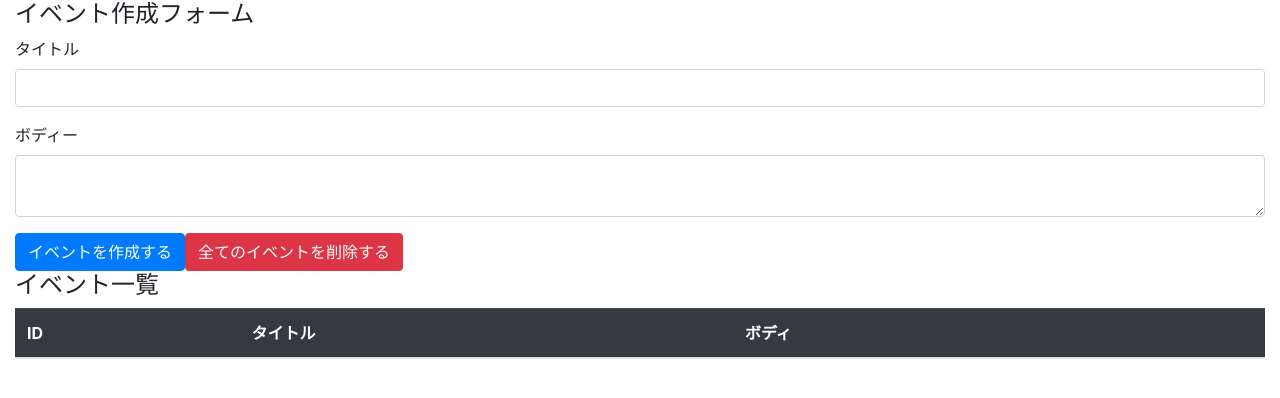
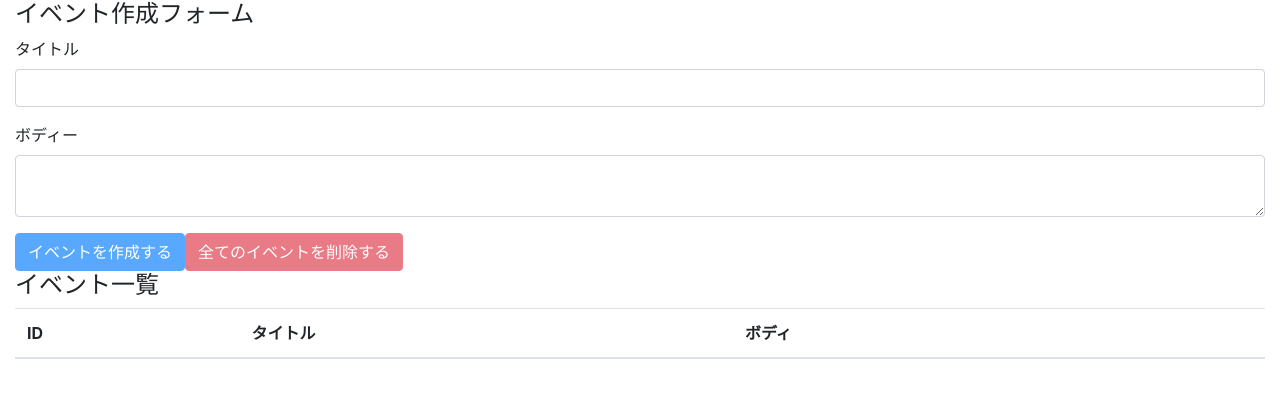
Before and after one commit to sakamotodd/react-hooks-101, a React (Create React App) app: page / in a window 1280 px wide. Shown: the top 398 px of the page. Built offline with nearby package versions, Linux system fonts and the light colour scheme.

Commit message:
event delete task

```diff
--- a/src/components/App.js
+++ b/src/components/App.js
@@ -1,7 +1,7 @@
 import 'bootstrap/dist/css/bootstrap.min.css';
 import reducer from '../reducers';
 import React, { useReducer, useState } from 'react';
-import Event from './Event'
+import Event from './Event';
 
 const App = () => {
   const [state, dispatch] = useReducer(reducer, []);
@@ -10,6 +10,7 @@ const App = () => {
 
   const addEvent = (e) => {
     e.preventDefault();
+    //preventDefaultボタンなどをクリックした時に、画面遷移させたくない時使用
     dispatch({
       type: 'CREATE_EVENT',
       title,
@@ -18,6 +19,16 @@ const App = () => {
     setTitle('');
     setBody('');
   };
+
+  const deleteAllEvents = (e) => {
+    e.preventDefault();
+    const result = window.confirm(
+      '全てのイベントを本当に削除しても良いですか？'
+    );
+    if (result.t) dispatch({ type: 'DELETE_ALL_EVENT' });
+  };
+
+  const unCreatable = title === '' || body === '';
 
   return (
     <div className="container-fluid">
@@ -43,14 +54,24 @@ const App = () => {
             onChange={(e) => setBody(e.target.value)}
           />
         </div>
-        <button className="btn btn-primary" onClick={addEvent}>
+        <button
+          className="btn btn-primary"
+          onClick={addEvent}
+          disabled={unCreatable}
+        >
           イベントを作成する
         </button>
-        <button className="btn btn-danger">全てのイベントを削除する</button>
+        <button
+          className="btn btn-danger"
+          onClick={deleteAllEvents}
+          disabled={state.length === 0}
+        >
+          全てのイベントを削除する
+        </button>
       </form>
       <h4>イベント一覧</h4>
-      <table className="table">
-        <thead className="table-dark">
+      <table className="table table-hover">
+        <thead>
           <tr>
             <th>ID </th>
             <th>タイトル</th>
@@ -60,7 +81,7 @@ const App = () => {
         </thead>
         <tbody>
           {state.map((event, index) => (
-            <Event key={index} event={event} dispatch={dispatch}/>
+            <Event key={index} event={event} dispatch={dispatch} />
           ))}
         </tbody>
       </table>
--- a/src/components/Event.js
+++ b/src/components/Event.js
@@ -1,11 +1,12 @@
 import React from 'react';
 
 const Event = ({ dispatch, event }) => {
-
-
   const id = event.id;
   const handleClickDeleteButton = () => {
-        dispatch({ type: 'DELETE_EVENT', id });
+    const result = window.confirm(
+      `イベント(id=${id})を本当に削除しても良いですか`
+    );
+    if (result) dispatch({ type: 'DELETE_EVENT', id });
   };
 
   return (
@@ -24,7 +25,5 @@ const Event = ({ dispatch, event }) => {
       </td>
     </tr>
   );
-
-
 };
 export default Event;
--- a/src/reducers/index.js
+++ b/src/reducers/index.js
@@ -6,10 +6,9 @@ const events = (state = [], action) => {
       const id = length === 0 ? 1 : state[length - 1].id + 1;
       return [...state, { id, ...event }];
     case 'DELETE_EVENT':
-
-      return state.filter(event => event.id !== action.id);
+      return state.filter((event) => event.id !== action.id);
     case 'DELETE_ALL_EVENT':
-      return state;
+      return [];
     default:
       return state;
   }
```
Lines whose indentation alone changed are shown as unchanged.
